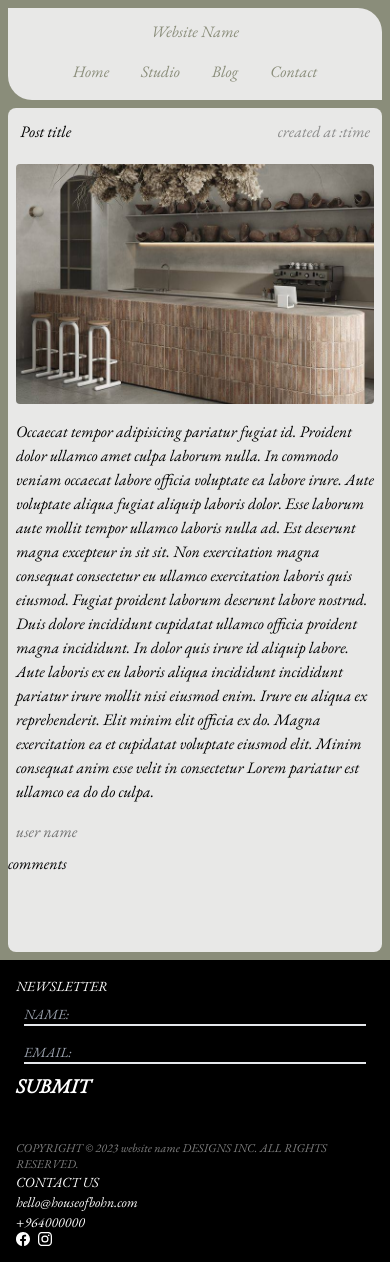
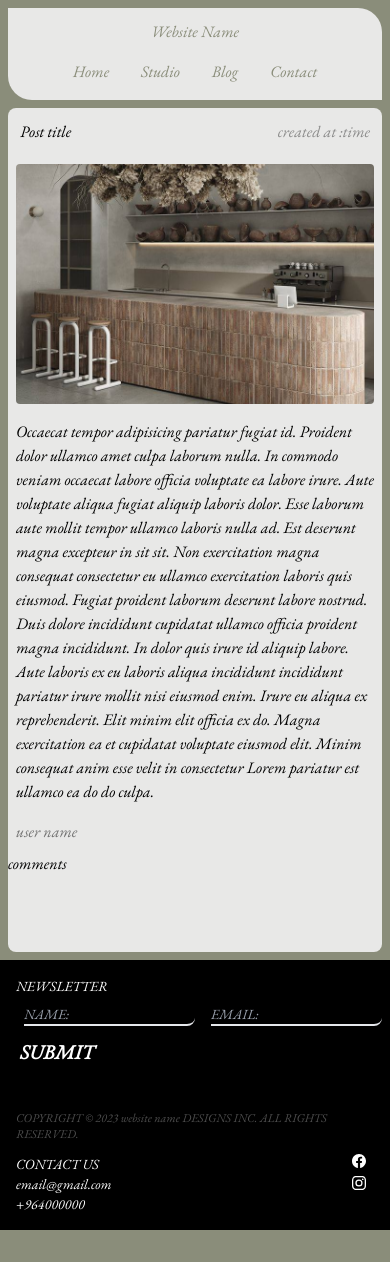
Before and after one commit to rawandbakr/habitat, a React (Create React App) app in the folder frontend/: page /blog/1 in a window 390 px wide. After the commit the page ends 1230 px from the top, so only its background shows below. Built offline with nearby package versions, Linux system fonts and the light colour scheme.

Commit message:
modified:   frontend/src/components/Footer.js 	modified:   frontend/src/components/Navigation.js 	modified:   frontend/src/pages/Home.js

```diff
--- a/frontend/src/components/Footer.js
+++ b/frontend/src/components/Footer.js
@@ -8,24 +8,24 @@ export default function Footer() {
       <div className=' flex flex-col'>
         <h5>NEWSLETTER</h5>
         <form className='flex flex-col'>
-          <div className='flex flex-col md:flex-row '>
-          <input placeholder="NAME:" type="text" className='m-2 bg-black outline-none border-b-2' />
-          <input placeholder="EMAIL:"type="email" className='m-2 bg-black outline-none border-b-2'/>
+          <div className='flex flex-row w-44 '>
+          <input placeholder="NAME:" type="text" className='m-2 bg-black outline-none border-b-2 rounded-br-lg' />
+          <input placeholder="EMAIL:"type="email" className='m-2 bg-black outline-none border-b-2 rounded-br-lg'/>
           </div>
-          <button type="submit" className='text-left text-xl font-bold text-white hover:bg-white hover:text-black w-20 hover:rounded'>SUBMIT</button>
+          <button type="submit" className='text-left text-xl font-bold text-white hover:bg-white hover:text-black w-20 hover:rounded p-1'>SUBMIT</button>
         </form>
         <br/>
         <br/>
-        <p className='text-xs opacity-50'>COPYRIGHT © 2023 website name DESIGNS INC. ALL RIGHTS RESERVED.</p>
+        <p className='text-xs opacity-30 md:m-0 mb-3'>COPYRIGHT © 2023 website name DESIGNS INC. ALL RIGHTS RESERVED.</p>
       </div>
       {/* contact section */}
-      <div className=' flex flex-col justify-between'>
+      <div className=' flex  flex-row md:flex-col justify-between '>
         <div className='flex flex-col justify-center'>
         <h1>CONTACT US</h1>
-        <a href="mailto:hello@houseofbohn.com">hello@houseofbohn.com</a>
+        <a href="mailto:email@gmail.com">email@gmail.com</a>
         <a href="tel:964000000">+964000000</a>
         </div>
-        <div className="flex items-start">
+        <div className="flex flex-col space-y-2 md:space-y-0 md:flex-row items-start">
           <a
             className="pr-2 hover:rounded-xl hover:text-accent"
             href="https://www.facebook.com/">
--- a/frontend/src/components/Navigation.js
+++ b/frontend/src/components/Navigation.js
@@ -5,7 +5,8 @@ import { BsFacebook, BsInstagram } from "react-icons/bs";
 export default function Navigation() {
   return (
     <div className="flex flex-row bg-primary text-secondary rounded-bl-3xl rounded-tr-3xl m-2">
-      <div className="flex flex-col md:w-11/12 w-full">
+      {/* navigation menu */}
+      <div className="flex flex-col w-full md:ml-8">
           <h1 className="flex justify-center pt-3"> Website Name</h1>
           <li className="flex justify-center items-center ">
             <NavItem to="/" name="Home" />
@@ -14,7 +15,8 @@ export default function Navigation() {
             <NavItem to="/contact" name="Contact" />
           </li>
       </div>
-      <div className="md:flex md:flex-col justify-center  hidden md:visible ">
+      {/* socila media icons and links */}
+      <div className="md:flex md:flex-col justify-center hidden md:visible mr-1 ">
         <a className="pb-4 pl-4 hover:rounded-xl hover:text-accent"
         href="https://www.facebook.com/">
           <BsFacebook />
--- a/frontend/src/pages/Home.js
+++ b/frontend/src/pages/Home.js
@@ -8,11 +8,11 @@ export default function Home() {
         <img
           src={require("../imgs/img1.jpg")}
           alt="a"
-          className="bg-fixed bg-center object-cover w-full rounded-3xl p-2"
+          className="bg-center object-cover w-full rounded-3xl p-2 max-h-96"
         />
       </div>
       {/* about us section */}
-      <div className="flex flex-col md:flex-row m-4">
+      <div className="flex flex-col md:flex-row m-4 ">
         <div className="flex lg:w-1/2 md:w-1/3 flex-col md:mr-2 mb-3 ">
           <h1 className=" font-bold m-2">ABOUT US</h1>
           <br />
@@ -36,7 +36,7 @@ export default function Home() {
         </div>
       </div>
       {/*  OUR DESIGN PHILOSOPHY section*/}
-      <div className="flex flex-col md:flex-row m-4">
+      <div className="flex flex-col md:flex-row m-4 ">
         {/* some photos */}
         <div className="flex lg:w-1/2 md:w-2/3 md:justify-start">
 
```
